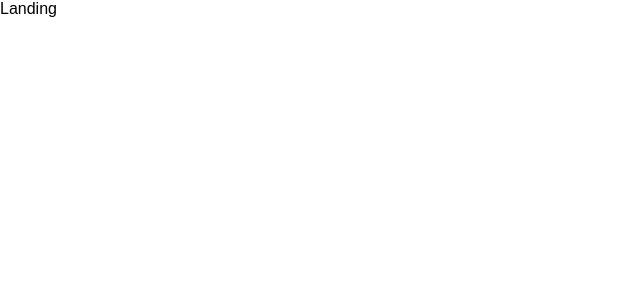
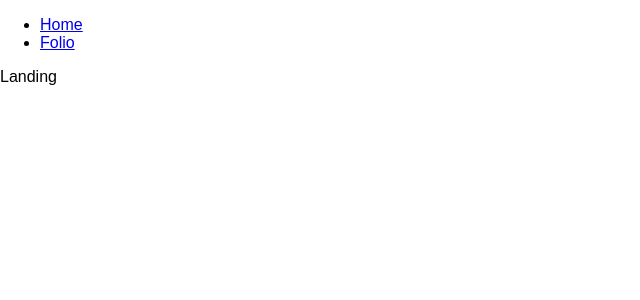
Before and after one commit to guyathomas/folio, a React (Create React App) app: page / in a window 1280 px wide. Shown: the top 300 px of the page, without its empty margins (0-640 px from the left). Built offline with nearby package versions, Linux system fonts and the light colour scheme.

Commit message:
Add basic routing

```diff
--- a/src/App.js
+++ b/src/App.js
@@ -1,5 +1,5 @@
 import React, { Component } from 'react';
-import { BrowserRouter as Router, Route, Switch } from 'react-router-dom'
+import { Switch, Route } from 'react-router-dom'
 import './styles/app.css';
 import Header from './components/header/Default';
 import Landing from './components/landing/Default';
@@ -8,10 +8,16 @@
 class App extends Component {
   render() {
     return (
-      <Switch>
-          <Route exact path="/" component={Landing}/>
-          <Route path="/folio" component={Folio}/>
-      </Switch>
+      <div>
+        <Header />
+        <main>
+          <Switch>
+              <Route exact path="/" component={Landing}/>
+              <Route path="/folio" component={Folio}/>
+          </Switch>
+        </main>
+      </div>
+
     );
   }
 }
```
